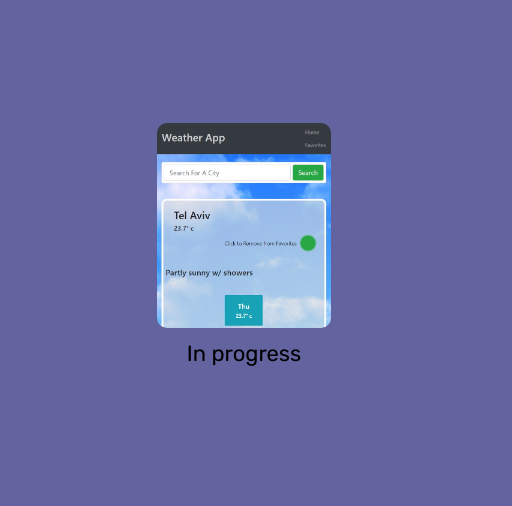
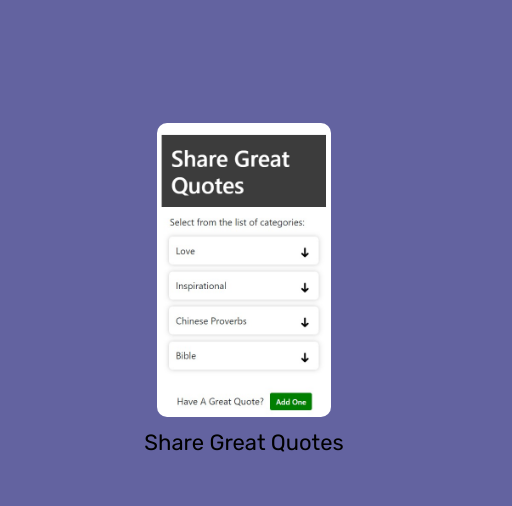
Before and after one commit to YehonatanGitHub/yrwebdev, a plain HTML site: page index.html in a window 1280 px wide. Shown: the part 1765-2271 px from the top of the page, 768-1280 px from the left. Drawn offline with Linux system fonts and the light colour scheme.

Commit message:
change latest project

```diff
--- a/index.html
+++ b/index.html
@@ -118,8 +118,8 @@
 
       </a>
       <a href="">
-        <img src="/pictures/weather_app.JPG" alt="weather">
-        <h4>In progress</h4>
+        <img src="/pictures/share-great-quotes.JPG" alt="weather">
+        <h4>Share Great Quotes</h4>
       </a>
       <!-- <a href="">
         <img src="" alt="">
```
